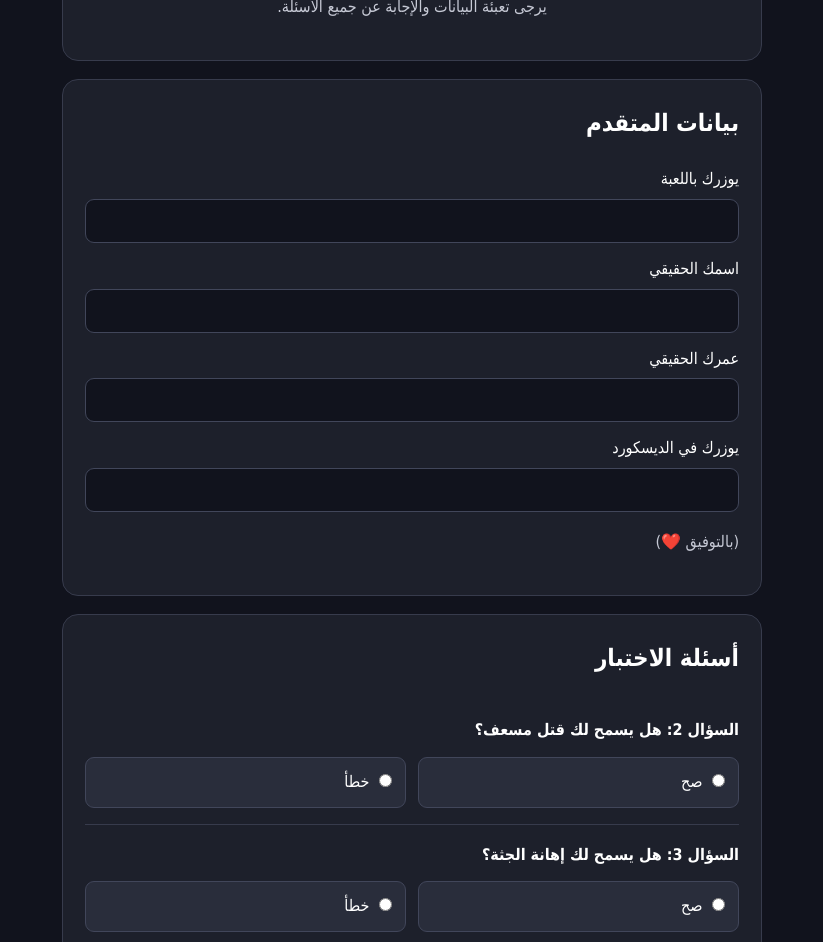
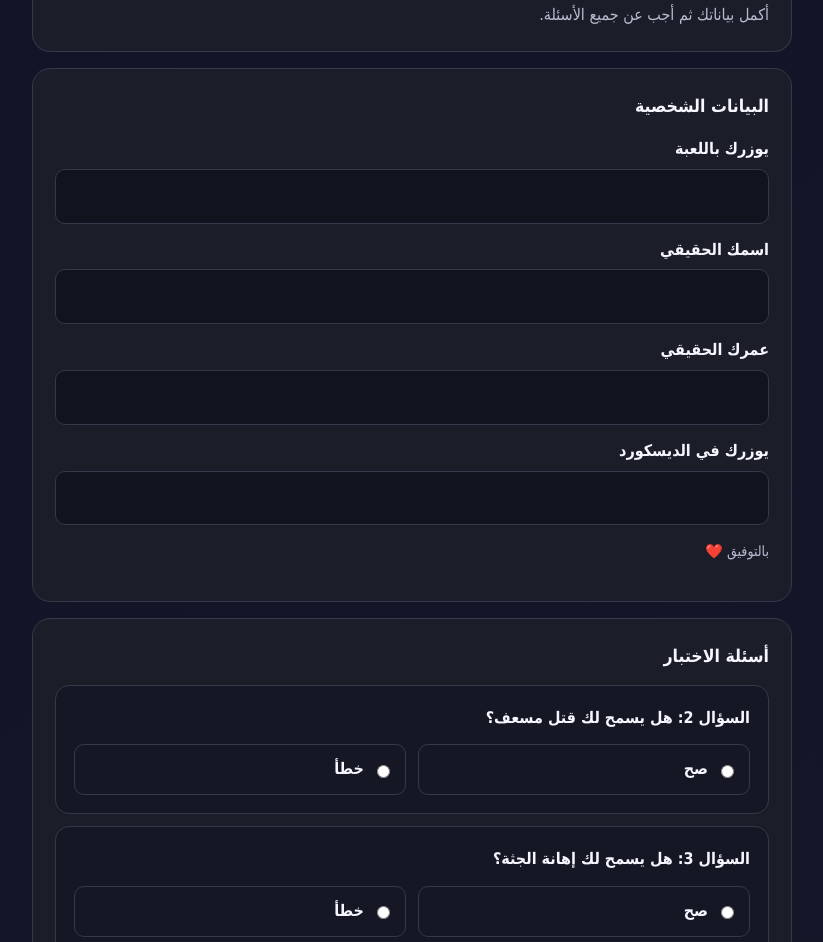
Before and after one commit to kddkfxogxgkxkxg-svg/-, a plain HTML site: page index.html in a window 1280 px wide. Shown: the part 113-1055 px from the top of the page, without its empty margins (228-1051 px from the left). Drawn offline with Linux system fonts and the light colour scheme.

Commit message:
Update index.html

```diff
--- a/index.html
+++ b/index.html
@@ -1,4 +1,3 @@
-
 <!DOCTYPE html>
 <html lang="ar" dir="rtl">
 <head>
@@ -7,156 +6,182 @@
 <title>الاختبار الإلكتروني</title>
 
 <style>
+:root {
+  --bg: #10121a;
+  --panel: #1b1e29;
+  --line: #34394b;
+  --accent: #6b78ff;
+  --text: #f5f6ff;
+  --muted: #b7bdd0;
+}
+
 * {
   box-sizing: border-box;
 }
 
 body {
   margin: 0;
-  padding: 20px;
-  background: #11131d;
-  color: #ffffff;
+  background: linear-gradient(145deg, #111326, #171b2b);
+  color: var(--text);
   font-family: Tahoma, Arial, sans-serif;
   line-height: 1.8;
 }
 
-.container {
-  max-width: 700px;
-  margin: auto;
+main {
+  width: min(760px, 92%);
+  margin: 32px auto 60px;
 }
 
-.card {
-  background: #1d202b;
-  border: 1px solid #373b4c;
-  border-radius: 16px;
+.hero, .card {
+  background: var(--panel);
+  border: 1px solid var(--line);
+  border-radius: 18px;
   padding: 22px;
-  margin-bottom: 18px;
+  margin-bottom: 16px;
 }
 
-h1, h2 {
-  margin-top: 0;
+.hero {
+  border-top: 4px solid var(--accent);
 }
 
 h1 {
-  color: #8993ff;
-  text-align: center;
+  font-size: 1.65rem;
+  margin: 0 0 8px;
 }
 
-p {
-  color: #c6c9d5;
+h2 {
+  font-size: 1.1rem;
+  margin: 0 0 12px;
+}
+
+.muted {
+  color: var(--muted);
+  margin: 0;
 }
 
 label {
   display: block;
-  margin-top: 12px;
+  margin: 12px 0 5px;
+  font-weight: 700;
 }
 
-input[type="text"],
-input[type="number"] {
+input {
   width: 100%;
-  padding: 12px;
-  margin-top: 5px;
-  background: #11131d;
-  color: white;
-  border: 1px solid #41465a;
-  border-radius: 9px;
-  font-size: 16px;
+  padding: 12px 13px;
+  border-radius: 10px;
+  border: 1px solid var(--line);
+  background: #11141e;
+  color: var(--text);
+  font: inherit;
 }
 
 .question {
-  padding: 16px 0;
-  border-bottom: 1px solid #373b4c;
+  padding: 18px;
+  border: 1px solid var(--line);
+  border-radius: 14px;
+  margin: 12px 0;
+  background: #151824;
 }
 
-.question:last-child {
-  border-bottom: none;
-}
-
-.options {
+.choices {
   display: flex;
   gap: 12px;
   margin-top: 12px;
 }
 
-.options label {
+.choices label {
   flex: 1;
-  background: #292d3b;
-  border: 1px solid #41465a;
-  border-radius: 9px;
-  padding: 10px;
+  display: flex;
+  align-items: center;
+  gap: 8px;
   margin: 0;
+  padding: 10px 12px;
+  border: 1px solid var(--line);
+  border-radius: 10px;
   cursor: pointer;
 }
 
-.options input {
-  accent-color: #8993ff;
+.choices input {
+  width: auto;
+  accent-color: var(--accent);
 }
 
 button {
   width: 100%;
+  border: 0;
+  border-radius: 12px;
   padding: 14px;
-  border: none;
-  border-radius: 10px;
-  background: #727fff;
+  background: var(--accent);
   color: white;
-  font-size: 17px;
-  font-weight: bold;
+  font: 700 1rem Tahoma, Arial, sans-serif;
   cursor: pointer;
 }
 
-button:hover {
-  background: #5968f0;
+.small {
+  font-size: 0.88rem;
+  color: var(--muted);
 }
 
-#result {
+#confirmation {
   display: none;
-  margin-top: 18px;
-  padding: 18px;
-  background: #1d202b;
-  border: 1px solid #727fff;
-  border-radius: 12px;
   text-align: center;
+  background: var(--panel);
+  border: 1px solid var(--line);
+  border-top: 4px solid var(--accent);
+  border-radius: 18px;
+  padding: 28px 22px;
+  margin-top: 20px;
 }
 
-.small {
-  font-size: 13px;
-  color: #aeb4c7;
+#confirmation h1 {
+  margin-bottom: 12px;
+}
+
+#confirmation p {
+  margin: 8px 0;
+}
+
+.success-icon {
+  font-size: 55px;
+  margin-bottom: 10px;
 }
 </style>
 </head>
 
 <body>
-<div class="container">
+
+<main>
+
+  <header class="hero">
+    <h1>الاختبار الإلكتروني</h1>
+    <p class="muted">أكمل بياناتك ثم أجب عن جميع الأسئلة.</p>
+  </header>
+
+  <section id="confirmation" role="status" aria-live="polite">
+    <div class="success-icon">✅</div>
+    <h1>تم إرسال طلبك</h1>
+    <p>انتظر رد من الإدارة.</p>
+    <p class="small">شكرًا لك على إكمال الاختبار ❤️</p>
+  </section>
+
+  <form id="quiz">
 
     <section class="card">
-    <h1>الاختبار الإلكتروني</h1>
-    <p style="text-align:center">
-      يرجى تعبئة البيانات والإجابة عن جميع الأسئلة.
-    </p>
-  </section>
-
-  <form id="quizForm">
-
-    <section class="card">
-      <h2>بيانات المتقدم</h2>
+      <h2>البيانات الشخصية</h2>
 
       <label for="gameUser">يوزرك باللعبة</label>
-      <input id="gameUser" name="gameUser"
-             type="text" required maxlength="80">
+      <input id="gameUser" name="gameUser" required maxlength="80">
 
       <label for="realName">اسمك الحقيقي</label>
-      <input id="realName" name="realName"
-             type="text" required maxlength="100">
+      <input id="realName" name="realName" required maxlength="100">
 
       <label for="age">عمرك الحقيقي</label>
-      <input id="age" name="age" type="number"
-             min="1" max="120" required>
+      <input id="age" name="age" type="number" min="1" max="120" required>
 
       <label for="discordUser">يوزرك في الديسكورد</label>
-      <input id="discordUser" name="discordUser"
-             type="text" required maxlength="100">
+      <input id="discordUser" name="discordUser" required maxlength="100">
 
-      <p>(بالتوفيق ❤️)</p>
+      <p class="small">بالتوفيق ❤️</p>
     </section>
 
     <section class="card">
@@ -164,18 +189,11 @@ button:hover {
       <div id="questions"></div>
     </section>
 
-    <button type="submit">إرسال الإجابات</button>
-
-    <div id="result" role="status"></div>
+    <button id="submitBtn" type="submit">إرسال الإجابات</button>
 
   </form>
 
-  <p class="small">
-    ملاحظة: إرسال النتائج إلى ديسكورد يحتاج ربط الموقع
-    بخادم وبوت آمن.
-  </p>
-
-</div>
+</main>
 
 <script>
 const questions = [
@@ -183,109 +201,86 @@ const questions = [
   "هل يسمح لك إهانة الجثة؟",
   "هل يسمح لك الاعتداء على البت (المدني)؟",
   "هل يسمح لك أخذ معلومات من بث أو فيديو يوتيوب؟",
-  "لو شخص قيدك بالكامل، هل تقدر تتكلم بالجوال وتطلب مساعدة؟",
+  "لو شخص قيّدك بالكامل، هل تقدر تتكلم بالجوال وتطلب مساعدة؟",
   "إن رأيت شخصًا يستعمل ثغرة، ما التصرف الصحيح تجاهه؟",
-  "هل يسمح لمجرم أو موظف ارتداء لبس عسكري (انتحال صفة)؟",
+  "هل يسمح لمجرم أو موظف ارتداء لبس عسكري (تمثيل/انتحال صفة)؟",
   "في حال كنت في فايت وواجهت ثلاثة هددوك ورفعوا عليك السلاح وأنت ما معك سلاح، هل يحق لك تقاوم؟",
   "هل يسمح استغلال خدمات الجوال مثل طلب تاكسي بهدف الخطف أو القتل؟",
   "هل يسمح لك الكذب داخل الرول؟",
   "هل يسمح لك مداهمة مقر عصابة أو مركز شرطة من دون إعلان؟"
 ];
 
-// الإجابات الحالية افتراضية.
-// غيّرها إلى true إذا كانت الإجابة الصحيحة "صح".
-const correctAnswers = [
-  false, false, false, false, false,
-  false, false, false, false, false, false
-];
-
-const questionsContainer = document.getElementById("questions");
+const questionsRoot = document.getElementById("questions");
 
 questions.forEach((question, index) => {
   const number = index + 2;
+  const item = document.createElement("div");
 
-  const div = document.createElement("div");
-  div.className = "question";
+  item.className = "question";
 
   const title = document.createElement("strong");
   title.textContent = `السؤال ${number}: ${question}`;
-  div.appendChild(title);
+  item.appendChild(title);
 
-  const options = document.createElement("div");
-  options.className = "options";
+  const choices = document.createElement("div");
+  choices.className = "choices";
 
   [
-    { text: "صح", value: "true" },
-    { text: "خطأ", value: "false" }
-  ].forEach(option => {
+    { value: "true", text: "صح" },
+    { value: "false", text: "خطأ" }
+  ].forEach(choice => {
     const label = document.createElement("label");
     const radio = document.createElement("input");
 
     radio.type = "radio";
     radio.name = `q${number}`;
-    radio.value = option.value;
+    radio.value = choice.value;
     radio.required = true;
 
     label.appendChild(radio);
-    label.appendChild(document.createTextNode(" " + option.text));
-    options.appendChild(label);
+    label.appendChild(document.createTextNode(choice.text));
+    choices.appendChild(label);
   });
 
-  div.appendChild(options);
-  questionsContainer.appendChild(div);
+  item.appendChild(choices);
+  questionsRoot.appendChild(item);
 });
 
-document.getElementById("quizForm").addEventListener(
-  "submit",
-  function(event) {
+document.getElementById("quiz").addEventListener("submit", function(event) {
   event.preventDefault();
 
-    if (!this.reportValidity()) return;
+  if (!this.reportValidity()) {
+    return;
+  }
 
   const formData = new FormData(this);
-    let score = 0;
-    const answers = [];
-
-    questions.forEach((question, index) => {
-      const number = index + 2;
-      const answer = formData.get(`q${number}`) === "true";
-      const isCorrect = answer === correctAnswers[index];
-
-      if (isCorrect) score++;
-
-      answers.push({
-        number,
-        question,
-        answer: answer ? "صح" : "خطأ",
-        correct: isCorrect
-      });
-    });
 
   const submission = {
     gameUser: formData.get("gameUser"),
     realName: formData.get("realName"),
     age: formData.get("age"),
     discordUser: formData.get("discordUser"),
-      answers,
-      score,
-      total: questions.length,
+    answers: questions.map((question, index) => ({
+      question: question,
+      answer: formData.get(`q${index + 2}`) === "true" ? "صح" : "خطأ"
+    })),
     submittedAt: new Date().toISOString()
   };
 
-    const result = document.getElementById("result");
-    result.style.display = "block";
-    result.textContent =
-      `تم إنهاء الاختبار! نتيجتك ${score} من ${questions.length}. ` +
-      "هذه معاينة محلية؛ لم تُرسل النتيجة إلى ديسكورد.";
+  // عرض بيانات الطلب في وحدة التحكم فقط.
+  // يلزم ربط خادم أو بوت ديسكورد لإرسال الطلب فعليًا للإدارة.
+  console.log("Quiz submission:", submission);
 
-    console.log("بيانات الاختبار:", submission);
+  document.getElementById("quiz").style.display = "none";
+  document.querySelector(".hero").style.display = "none";
+  document.getElementById("confirmation").style.display = "block";
 
-    result.scrollIntoView({
-      behavior: "smooth",
-      block: "center"
+  window.scrollTo({
+    top: 0,
+    behavior: "smooth"
   });
-  }
-);
+});
 </script>
+
 </body>
 </html>
```
Lines whose indentation alone changed are shown as unchanged.
